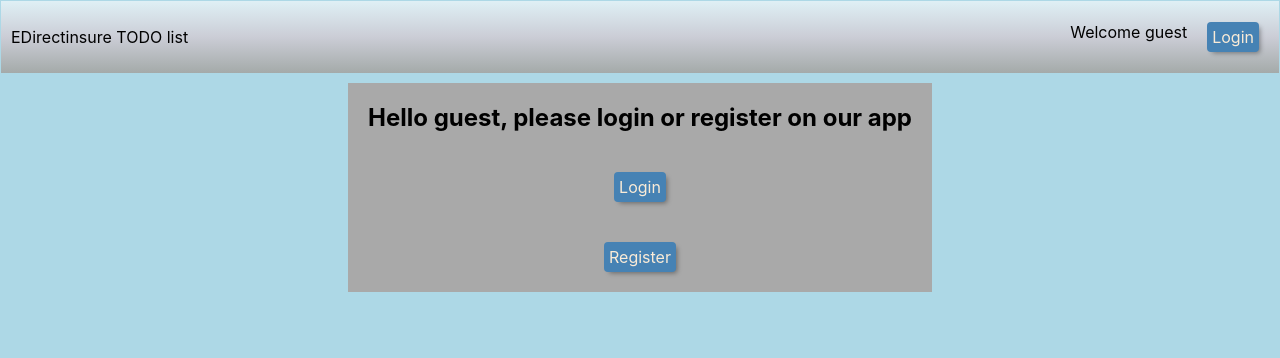
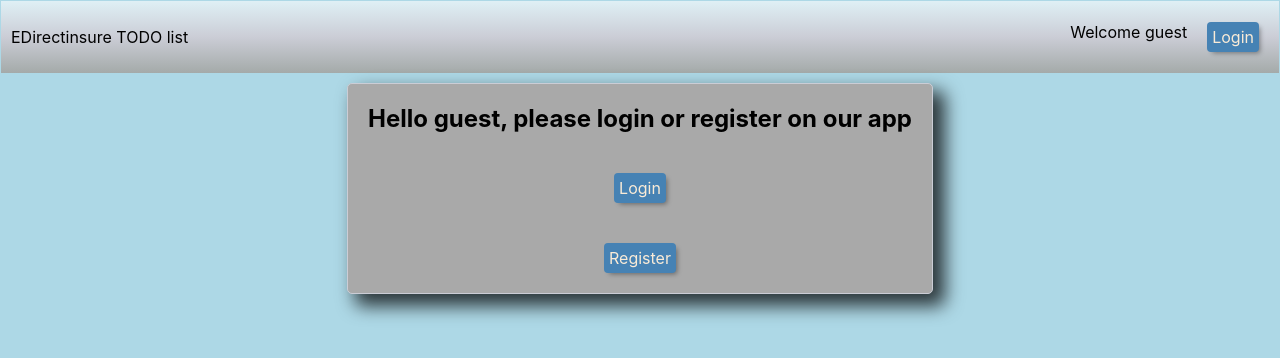
Before and after one commit to JoaoTeixeira20/edirect-todo, a React (Create React App) app in the folder client/: page / in a window 1280 px wide. Shown: the top 358 px of the page. Built offline with nearby package versions, Linux system fonts and the light colour scheme.

Commit message:
updatd styles (shadowing elements)

```diff
--- a/client/src/index.css
+++ b/client/src/index.css
@@ -22,6 +22,9 @@ body {
   margin: 10px;
   display: flex;
   flex-direction: column;
+  box-shadow: 10px 10px 18px 2px rgba(0,0,0,0.75);
+  border-radius: 5px;
+  border:1px solid #cbcdd6;
 }
 
 .homeContent > *{
@@ -92,6 +95,9 @@ body {
   width:350px;
   align-items:center;
   padding:10px;
+  border-radius: 5px;
+  box-shadow: 10px 10px 18px 2px rgba(0,0,0,0.75);
+  border:1px solid #cbcdd6;
 }
 
 .userFormContainer > * {
@@ -112,6 +118,7 @@ body {
 .taskContainer{
   border-radius: 10px;
   padding: 5px;
+  box-shadow: 10px 10px 18px -9px rgba(0,0,0,0.75);
 }
 
 .taskForm{
```
